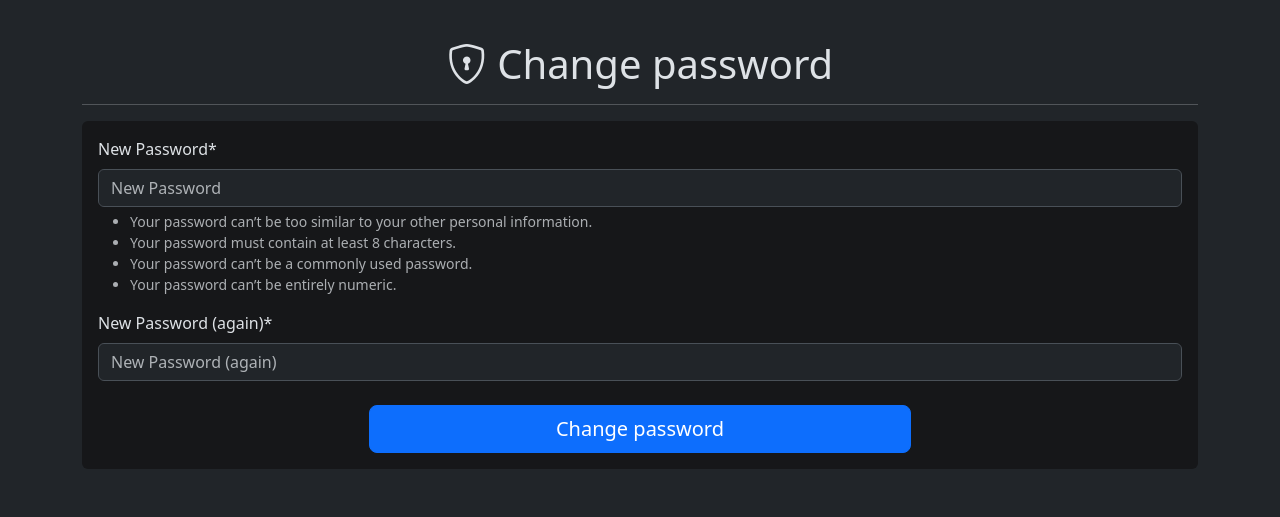
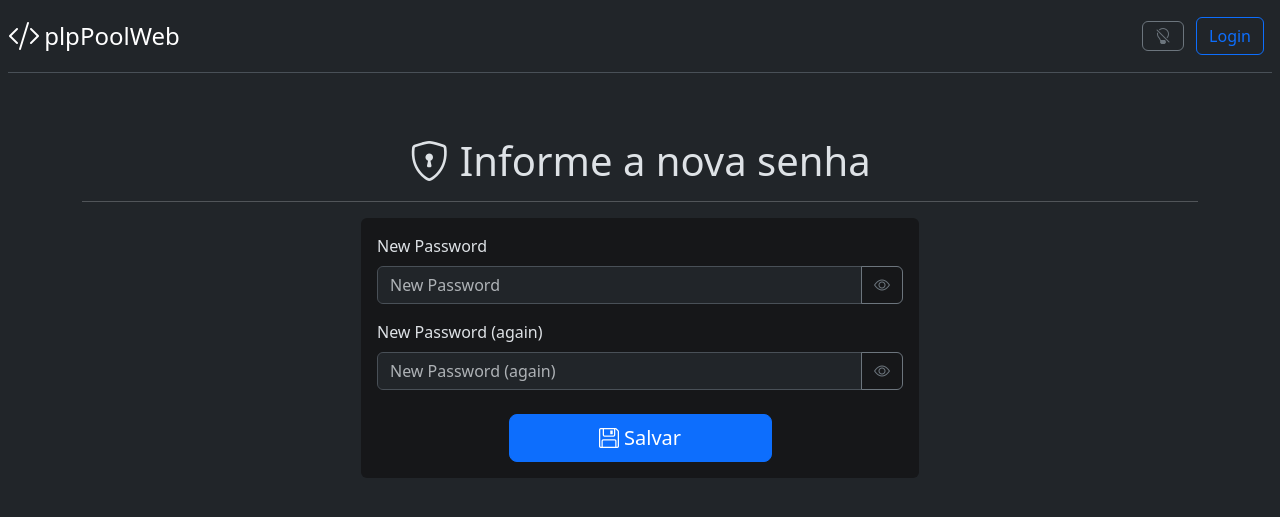
Before and after one commit to LuiggySilva/plpPoolWeb-TCC, a Django app: a page that uses app/templates/base.html in a window 1280 px wide. Shown: the top 517 px of the page. Run offline with Django 5.2, Linux system fonts and the light colour scheme; some libraries are stand-ins or nearby versions.

Commit message:
feat: template base, de gerenciamento de contas e de erros atualizados

```diff
--- a/app/templates/account/password_reset_done.html
+++ b/app/templates/account/password_reset_done.html
@@ -13,12 +13,12 @@
 {% block content %}
     <div class="container mt-4">
         <div class="text-center">
-            <h1><i class="bi bi-envelope-check"></i> {% trans "Password reset" %}</h1>
+            <h1><i class="bi bi-envelope-check"></i>&nbsp;Email enviado</h1>
             <hr>
         </div>
         <div class="text-center p-3 rounded bg-secondary-subtle">
-            <p class="form-text">{% trans "We sent you an email. If you haven't received it, please check your spam folder." %}</p>
-            <p class="form-text">{% trans "Otherwise, please contact us if you don't receive it within a few minutes." %}</p>
+            <p class="form-text">Nós enviamos um e-mail com instruções para redefinir sua senha.</p>
+            <p class="form-text">Caso não tenha recebido o e-mail, verifique sua caixa de spam ou lixo eletrônico.</p>
         </div>
     </div>
 {% endblock content %}
--- a/app/templates/account/password_reset_from_key.html
+++ b/app/templates/account/password_reset_from_key.html
@@ -3,6 +3,7 @@
 {% load i18n %}
 {% load static %}
 {% load crispy_forms_tags %}
+{% load widget_tweaks %}
 
 {% block title %}{% trans "Change password" %}{% endblock title %}
 
@@ -13,19 +14,63 @@
 {% block content %}
     <div class="container mt-4">
         <div class="text-center">
-            <h1><i class="bi bi-shield-lock"></i> {% trans "Change password" %}</h1>
-            <hr>
+            <h1><i class="bi bi-shield-lock"></i>&nbsp;Informe a nova senha</h1>
         </div>
 
-        <form method="POST" action="{{ action_url }}" class="p-3 rounded bg-secondary-subtle">
-            {% csrf_token %}
-            {{ redirect_field }}
-            {{form|crispy}}
+        <hr>
 
-            <div class="text-center">
-                <button type="submit" class="btn btn-lg btn-primary w-50 mt-2"> {% trans "Change password" %}</button>
-            </div>
-        </form>
+        <div class="d-flex flex-row justify-content-center align-items-center">
+            <form method="POST" action="{{ action_url }}" class="p-3 rounded w-50 bg-secondary-subtle">
+                {% csrf_token %}
+                {{ redirect_field }}
+
+                <div class="mb-3">
+                    <label for="{{ form.password1.id_for_label }}" class="form-label">{{ form.password1.label }}</label>
+                    <div class="input-group">
+                        {{ form.password1|add_class:"form-control" }}
+                        <button class="btn btn-outline-secondary toggle-password-btn" type="button" data-target="#{{ form.password1.id_for_label }}">
+                            <i class="bi bi-eye toggle-icon"></i>
+                        </button>
+                    </div>
+                </div>
+
+                <div class="mb-3">
+                    <label for="{{ form.password2.id_for_label }}" class="form-label">{{ form.password2.label }}</label>
+                    <div class="input-group">
+                        {{ form.password2|add_class:"form-control" }}
+                        <button class="btn btn-outline-secondary toggle-password-btn" type="button" data-target="#{{ form.password2.id_for_label }}">
+                            <i class="bi bi-eye toggle-icon"></i>
+                        </button>
+                    </div>
+                </div>
+
+                <div class="text-center">
+                    <button type="submit" class="btn btn-lg btn-primary w-50 mt-2"><i class="bi bi-floppy"></i>&nbsp;Salvar</button>
+                </div>
+            </form>
+        </div>
 
     </div>
 {% endblock content %}
+
+
+{% block inline_js %}
+<script>
+    document.addEventListener('DOMContentLoaded', function () {
+        document.querySelectorAll('.toggle-password-btn').forEach(button => {
+            button.addEventListener('click', function () {
+                const inputSelector = this.getAttribute('data-target');
+                const passwordInput = document.querySelector(inputSelector);
+                const icon = this.querySelector('.toggle-icon');
+
+                if (passwordInput) {
+                    const type = passwordInput.type === 'password' ? 'text' : 'password';
+                    passwordInput.type = type;
+                    icon.classList.toggle('bi-eye');
+                    icon.classList.toggle('bi-eye-slash');
+                }
+            });
+        });
+    });
+</script>
+{% endblock inline_js %}
--- a/app/templates/base.html
+++ b/app/templates/base.html
@@ -2,7 +2,7 @@
 {% load static %}
 {% load crispy_forms_tags %}
 
-<html data-bs-theme="dark">
+<html lang="pt-BR" data-bs-theme="dark">
     <head>
         <meta charset="UTF-8">
         <meta http-equiv="X-UA-Compatible" content="IE=edge">
@@ -14,6 +14,14 @@
 
         <link rel="stylesheet" href="https://cdn.jsdelivr.net/npm/bootstrap@5.3.3/dist/css/bootstrap.min.css">
         <link rel="stylesheet" href="https://cdn.jsdelivr.net/npm/bootstrap-icons@1.11.3/font/bootstrap-icons.min.css">
+
+        <script>
+            (function() {
+                const storedTheme = localStorage.getItem('theme') || 'dark';
+                console.log(`Tema armazenado: ${storedTheme}`);
+                document.documentElement.setAttribute('data-bs-theme', storedTheme);
+            })();
+        </script>
 
         <title>{% block title %}{% endblock title %}</title>
 
@@ -27,9 +35,18 @@
             {% include 'header.html' %}
 
             {% if messages %}
-                {% for message in messages %}
-                    <div class="alert {{ message.tags }} text-center mx-2">{{ message }}</div>
-                {% endfor %}
+                <div class="d-flex justify-content-center align-items-center">
+                    {% for message in messages %}
+                        <div class="w-75 toast align-items-center text-bg-{{ message.tags|cut:"alert-" }} border-0" role="alert" aria-live="assertive" aria-atomic="true" data-bs-delay="4000">
+                            <div class="d-flex">
+                                <div class="toast-body">
+                                    {{ message }}
+                                </div>
+                                <button type="button" class="btn-close btn-close-white me-2 m-auto" data-bs-dismiss="toast" aria-label="Close"></button>
+                            </div>
+                        </div>
+                    {% endfor %}
+                </div>
             {% endif %}
 
             <!-- MAIN_CONTENT -->
@@ -37,14 +54,17 @@
                 {% block content %}
                 {% endblock content %}
             </main>
+        </div>
 
-            <!-- MODAL -->
-            {% block modal %}
-            {% endblock modal %}
-
-            <!-- FOOTER -->
-            {% include 'footer.html' %}
-        </div>
+        <script>
+            document.addEventListener('DOMContentLoaded', function () {
+                const toastElList = [].slice.call(document.querySelectorAll('.toast'));
+                toastElList.forEach(function (toastEl) {
+                    const toast = new bootstrap.Toast(toastEl);
+                    toast.show();
+                });
+            });
+        </script>
 
         <!-- INLINE_JS -->
         {% block inline_js %}
--- a/app/templates/header.html
+++ b/app/templates/header.html
@@ -0,0 +1,84 @@
+<header class="d-flex flex-wrap align-items-center justify-content-center justify-content-md-between py-3 mb-4 mx-2 border-bottom">
+    <div class="col-md-3 mb-2 mb-md-0">
+        <a href="#" class="d-flex align-items-center mb-3 mb-md-0 me-md-auto link-body-emphasis text-decoration-none">
+            <i class="bi bi-code-slash fs-2"></i>&nbsp;<span class="fs-4">plpPoolWeb</span>
+        </a>
+    </div>
+	<ul class="nav col-12 col-md-auto mb-2 justify-content-center mb-md-0 {% if not request.user.is_authenticated %}invisible{% endif %}">
+        <li>
+            <a href="#" class="nav-link px-2 link-secondary">
+                <i class="bi bi-list-ul"></i>&nbsp;Todas questões
+            </a>
+        </li>
+        <li>
+            <a href="#" class="nav-link px-2">
+                <i class="bi bi-person-lines-fill"></i>&nbsp;Minhas questões
+            </a>
+        </li>
+	</ul>
+	<div class="col-md-4 text-end">
+        <button id="bd-theme" class="btn btn-outline-secondary me-2">
+            <i id="bd-theme-icon" class="bi"></i>
+        </button>
+        {% if request.user.is_authenticated  %}
+            <a href="{% url 'account_change_password' %}" class="btn btn-warning me-2">
+                <i class="bi bi-arrow-repeat"></i>&nbsp;Alterar senha
+            </a>
+            <a href="{% url 'account_logout' %}" class="btn btn-danger me-2">
+                <i class="bi bi-box-arrow-left"></i>&nbsp;Sair
+            </a>
+        {% else %}
+            <a href="{% url 'account_login' %}" class="btn btn-outline-primary me-2">
+                Login
+            </a>
+        {% endif %}
+	</div>
+</header>
+
+
+{% block inline_js %}
+<script>
+    const THEMES_DICT = {
+        'light': 'Claro',
+        'dark': 'Escuro',
+    };
+
+    (() => {
+        'use strict';
+
+        const getStoredTheme = () => localStorage.getItem('theme');
+        const setStoredTheme = theme => localStorage.setItem('theme', theme);
+
+        const applyTheme = (theme) => {
+            document.documentElement.setAttribute('data-bs-theme', theme);
+
+            const icon = document.querySelector('#bd-theme-icon');
+            const text = document.querySelector('#theme-text');
+
+            if (theme === 'dark') {
+                icon.classList.remove('bi-lightbulb-fill');
+                icon.classList.add('bi-lightbulb-off');
+            } else {
+                icon.classList.remove('bi-lightbulb-off');
+                icon.classList.add('bi-lightbulb-fill');
+            }
+
+            // text.textContent = `Tema: ${THEMES_DICT[theme]}`;
+        };
+
+        const toggleTheme = () => {
+            const currentTheme = getStoredTheme() === 'dark' ? 'light' : 'dark';
+            setStoredTheme(currentTheme);
+            applyTheme(currentTheme);
+        };
+
+        window.addEventListener('DOMContentLoaded', () => {
+            const storedTheme = getStoredTheme() || 'dark';  // Padrão: escuro
+            applyTheme(storedTheme);
+
+            const themeBtn = document.querySelector('#bd-theme');
+            themeBtn.addEventListener('click', toggleTheme);
+        });
+    })();
+</script>
+{% endblock inline_js %}
```
Also changed, not shown: app/templates/403.html (added, +15 -0 lines), app/templates/404.html (added, +18 -0 lines), app/templates/500.html (added, +15 -0 lines), app/templates/account/account_inactive.html (+10 -10 lines), app/templates/account/email/email_confirmation_message.txt (added, +12 -0 lines), app/templates/account/email_change.html (deleted, +0 -82 lines), app/templates/account/email_confirm.html (+6 -6 lines), app/templates/account/login.html (+40 -4 lines), app/templates/account/password_reset.html (+7 -5 lines), app/templates/account/password_reset_from_key_done.html (+6 -3 lines), app/templates/account/signup.html (deleted, +0 -37 lines), app/templates/account/verification_sent.html (+5 -5 lines), app/templates/footer.html (deleted).
